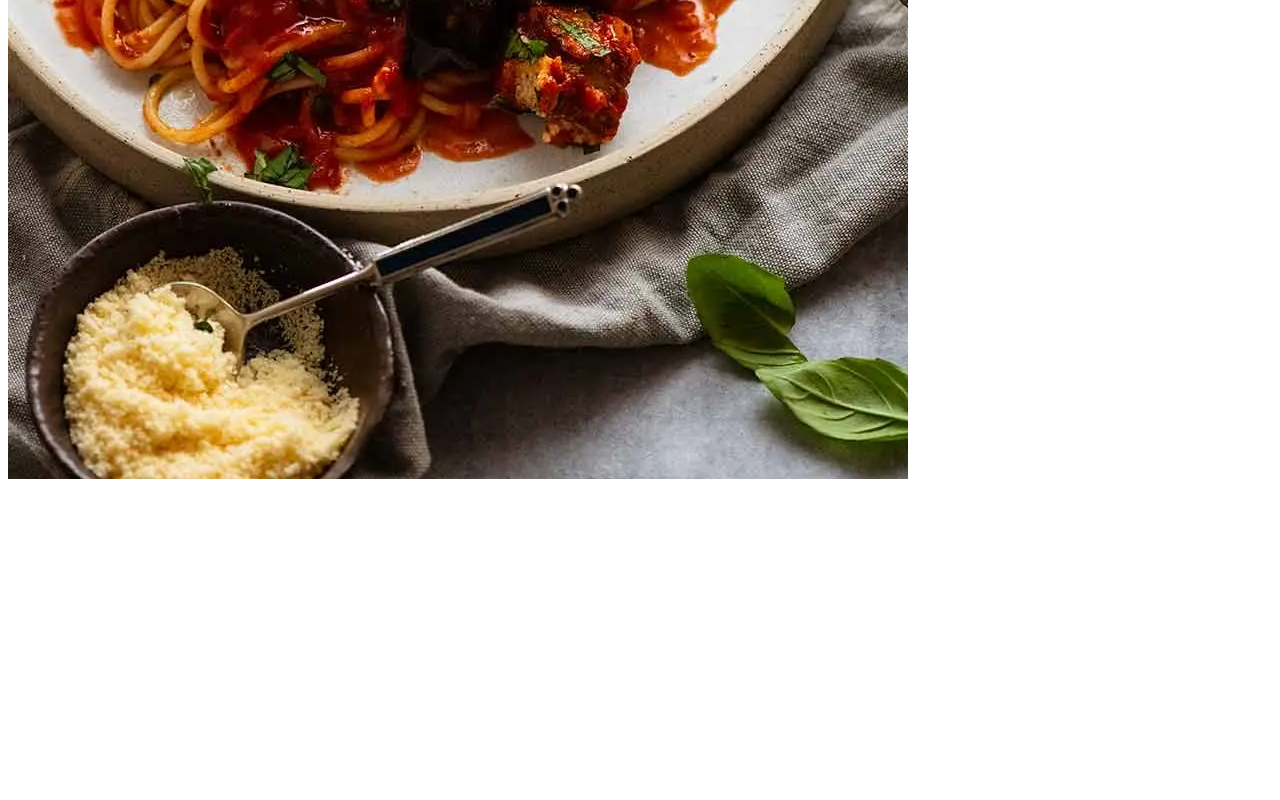
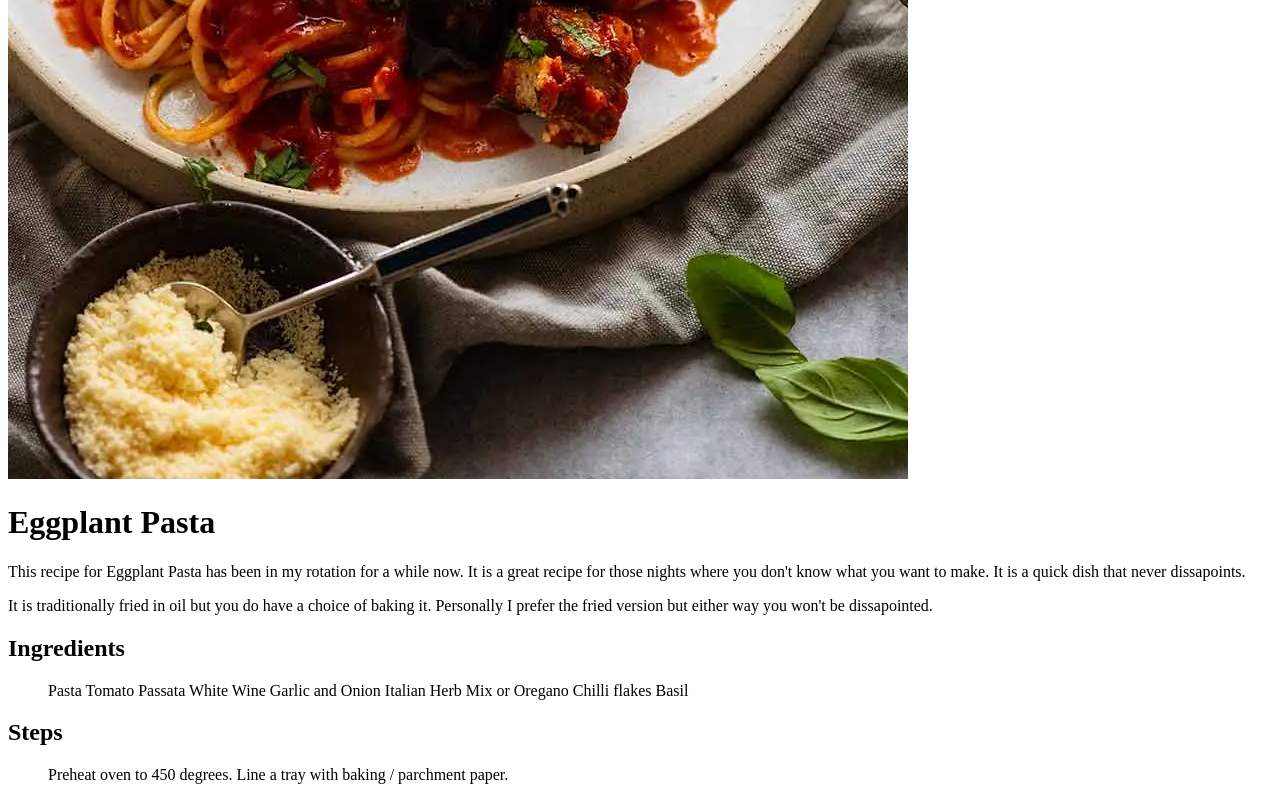
Before and after one commit to K-Postal/odin-recipes, a plain HTML site: page recipes/pasta.html in a window 1280 px wide. Shown: the part 861-1661 px from the top of the page. Before the commit the page ends 1352 px from the top, so only its background shows below. Drawn offline with Linux system fonts and the light colour scheme.

Commit message:
Added ingredients and first step

```diff
--- a/recipes/pasta.html
+++ b/recipes/pasta.html
@@ -5,6 +5,28 @@
         <img src="/recipes/EggplantPasta.webp" alt="Eggplant Pasta">
     </head>
     <body>
+        <h1>Eggplant Pasta</h1>
+        <p>This recipe for Eggplant Pasta has been in my rotation for a while now. It is a great
+            recipe for those nights where you don't know what you want to make. It is a quick dish that never dissapoints.
+        </p>
+        <p>It is traditionally fried in oil but you do have a choice of baking it. Personally I prefer the
+            fried version but either way you won't be dissapointed.
+        </p>
+        <h2>Ingredients</h2>
+        <ul>
+            <il>Pasta</il>
+            <il>Tomato Passata</il>
+            <il>White Wine</il>
+            <il>Garlic and Onion</il>
+            <il>Italian Herb Mix or Oregano</il>
+            <il>Chilli flakes</il>
+            <il>Basil</il>
+        </ul>
+        <h2>Steps</h2>
+        <ol>
+            <il>Preheat oven to 450 degrees. Line a tray with baking / parchment paper.</il>
+
+        </ol>
 
 
     </body>
```
